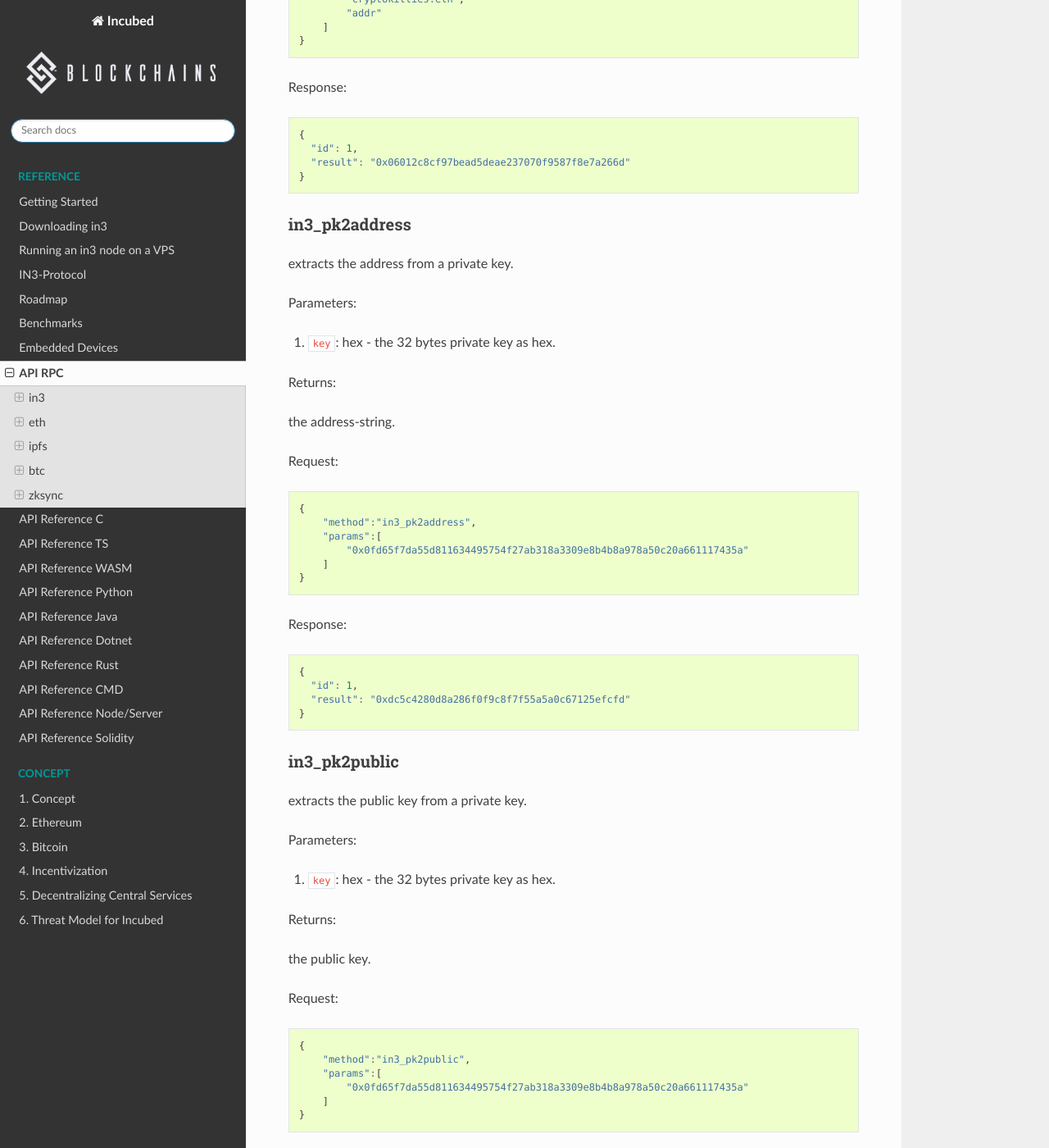
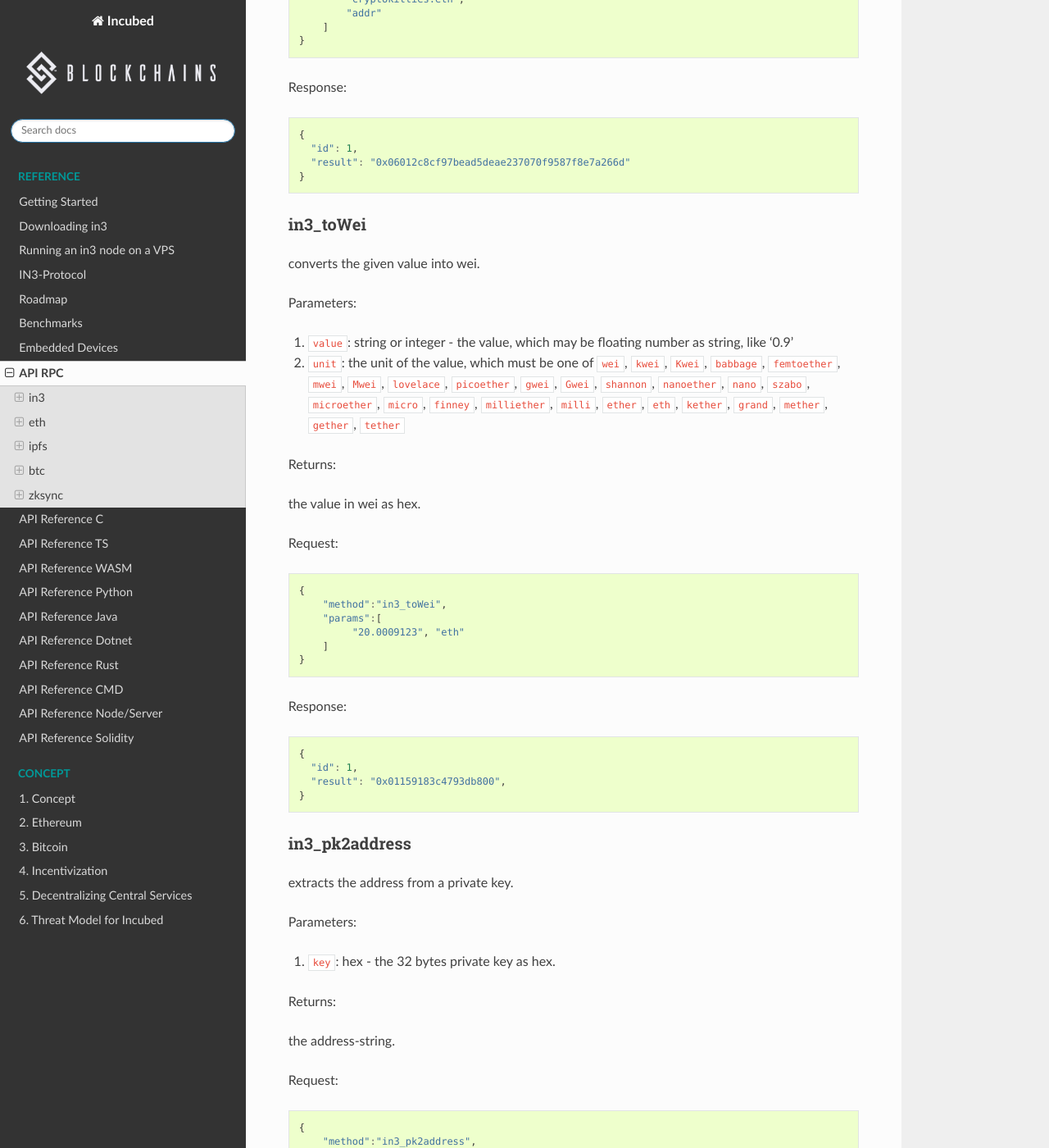
Before and after one commit to blockchainsllc/in3-docs, a Sphinx documentation site: the page built from docs/rpc.md, in a window 1280 px wide and 1400 px high, scrolled down 6934 px. Shown: the whole window at 82% size. Built offline with Sphinx 7.4.7 and the Read the Docs theme 2.0.0, drawn with Linux system fonts in a browser that asks for light colours.

Commit message:
add in3_toWei

````diff
--- a/docs/rpc.md
+++ b/docs/rpc.md
@@ -334,6 +334,67 @@ Response:
 }
 ```
 
+
+### in3_toWei
+
+converts the given value into wei.
+
+Parameters:
+
+1. `value`: string or integer - the value, which may be floating number as string, like '0.9'
+2. `unit`: the unit of the value, which must be one of
+    `wei`,
+    `kwei`,
+    `Kwei`,
+    `babbage`,
+    `femtoether`,
+    `mwei`,
+    `Mwei`,
+    `lovelace`,
+    `picoether`,
+    `gwei`,
+    `Gwei`,
+    `shannon`,
+    `nanoether`,
+    `nano`,
+    `szabo`,
+    `microether`,
+    `micro`,
+    `finney`,
+    `milliether`,
+    `milli`,
+    `ether`,
+    `eth`,
+    `kether`,
+    `grand`,
+    `mether`,
+    `gether`,
+    `tether`
+
+
+Returns:
+
+the value in wei as hex.
+
+Request:
+
+```js
+{
+    "method":"in3_toWei",
+    "params":[
+         "20.0009123", "eth"
+    ]
+}
+```
+
+Response:
+
+```js
+{
+  "id": 1,
+  "result": "0x01159183c4793db800",
+}
+```
 
 
 
````
